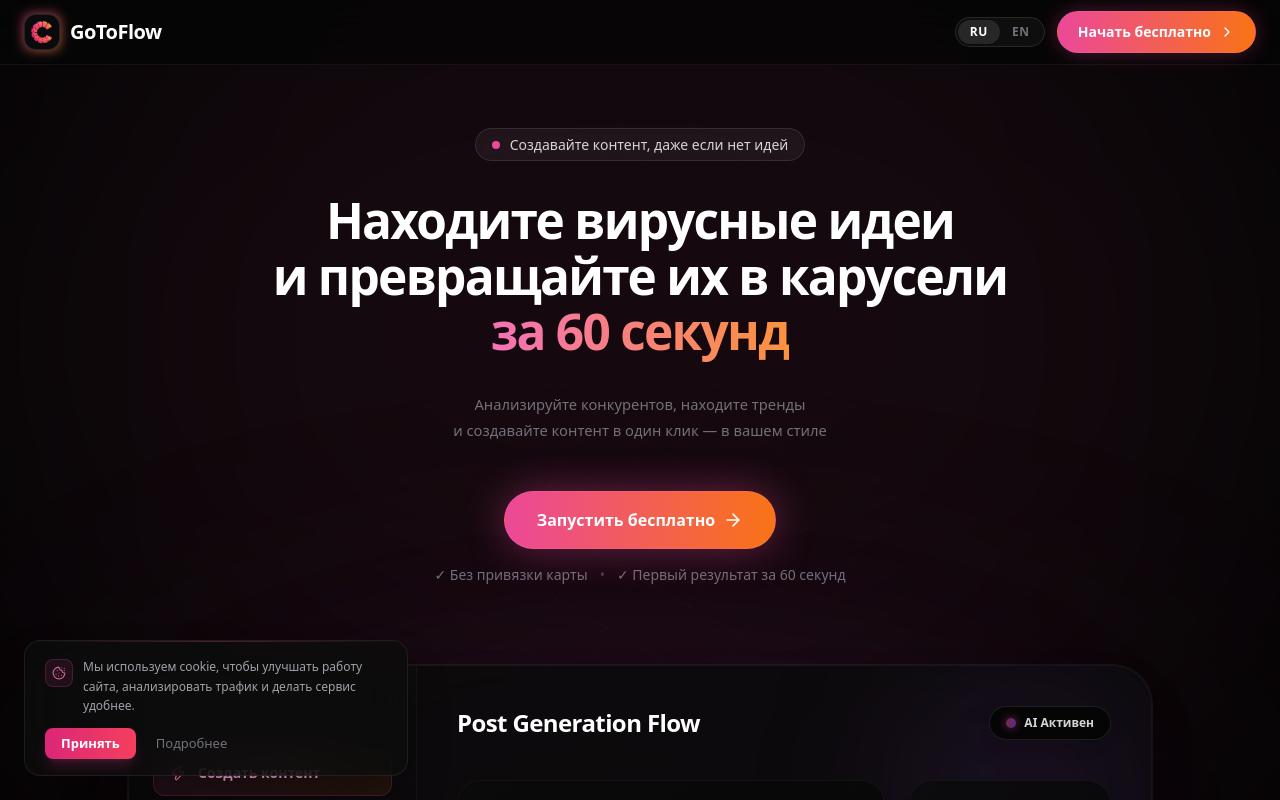
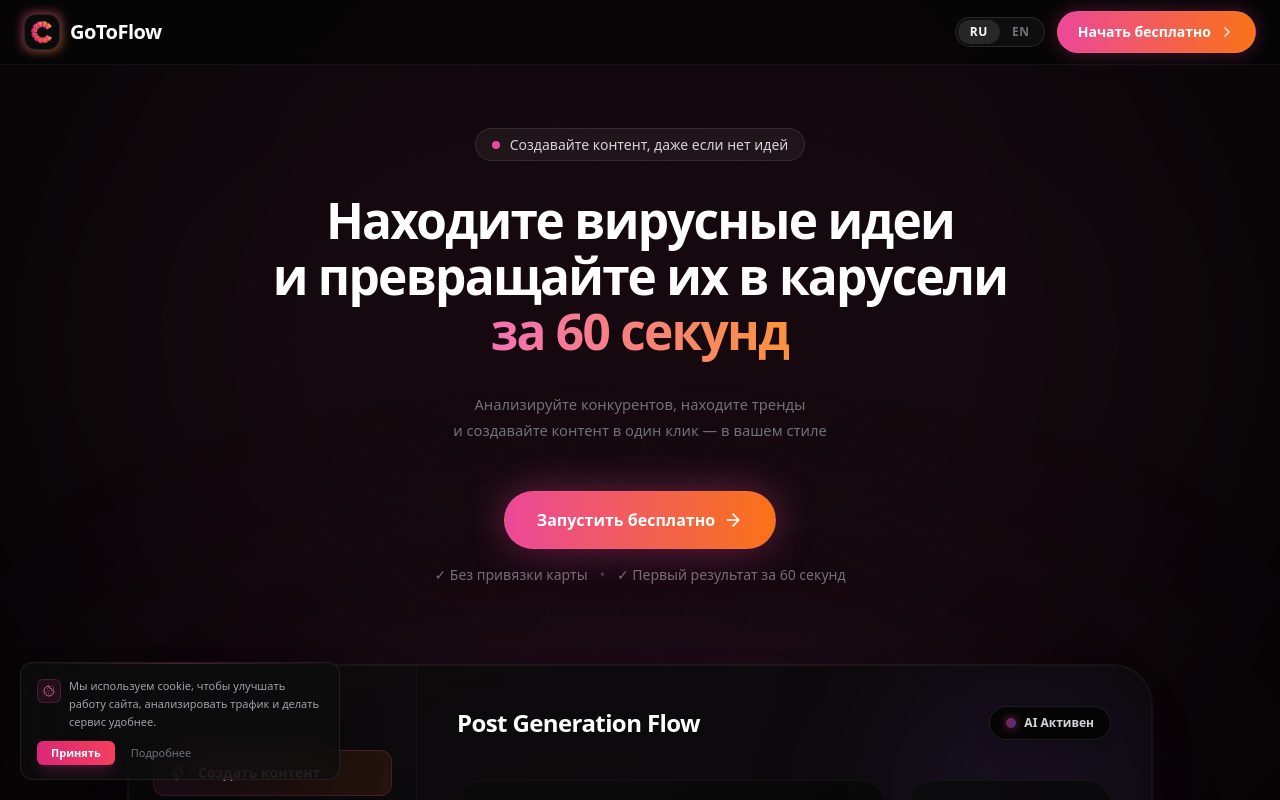
Before and after one commit to matteimikeska49-bot/gtf, a React (Vite) app: page / in a window 1280 px wide. Shown: the top 800 px of the page. Built offline with nearby package versions, Linux system fonts and the light colour scheme.

Commit message:
Make cookie banner more compact

```diff
--- a/src/components/CookieBanner.jsx
+++ b/src/components/CookieBanner.jsx
@@ -34,34 +34,34 @@ export const CookieBanner = () => {
             animate={{ y: 0, opacity: 1 }}
             exit={{ y: 100, opacity: 0 }}
             transition={{ duration: 0.5, ease: [0.21, 0.47, 0.32, 0.98] }}
-            className="fixed bottom-3 left-3 right-3 md:bottom-6 md:left-6 md:right-auto md:max-w-sm z-[180] pointer-events-auto"
+            className="fixed bottom-3 left-3 right-3 md:bottom-5 md:left-5 md:right-auto md:max-w-xs z-[180] pointer-events-auto"
           >
-            <div className="relative rounded-2xl border border-white/[0.08] bg-[#0d0d0d]/80 backdrop-blur-xl shadow-2xl shadow-black/40 overflow-hidden">
+            <div className="relative rounded-xl border border-white/[0.08] bg-[#0d0d0d]/80 backdrop-blur-xl shadow-2xl shadow-black/40 overflow-hidden">
               {/* Subtle top glow line */}
               <div className="absolute top-0 left-0 right-0 h-px bg-gradient-to-r from-transparent via-pink-500/30 to-transparent" />
 
-              <div className="px-4 py-3.5 md:px-5 md:py-4">
+              <div className="px-3.5 py-3 md:px-4 md:py-3.5">
                 {/* Cookie icon + text */}
-                <div className="flex items-start gap-2.5">
-                  <div className="mt-0.5 w-7 h-7 rounded-lg bg-pink-500/10 border border-pink-500/20 flex items-center justify-center shrink-0">
-                    <Cookie className="w-3.5 h-3.5 text-pink-400/80" />
+                <div className="flex items-start gap-2">
+                  <div className="mt-0.5 w-6 h-6 rounded-md bg-pink-500/10 border border-pink-500/20 flex items-center justify-center shrink-0">
+                    <Cookie className="w-3 h-3 text-pink-400/80" />
                   </div>
-                  <p className="text-xs leading-relaxed text-zinc-400">
+                  <p className="text-[11px] leading-relaxed text-zinc-400">
                     {t('cookie.message')}
                   </p>
                 </div>
 
                 {/* Buttons */}
-                <div className="flex items-center gap-2.5 mt-3">
+                <div className="flex items-center gap-2 mt-2.5">
                   <button
                     onClick={handleAccept}
-                    className="px-4 py-1.5 rounded-lg text-[13px] font-semibold text-white bg-gradient-to-r from-pink-600 to-rose-500 hover:from-pink-500 hover:to-rose-400 shadow-lg shadow-pink-500/20 transition-all duration-200 hover:shadow-pink-500/30"
+                    className="px-3.5 py-1 rounded-md text-[11px] font-semibold text-white bg-gradient-to-r from-pink-600 to-rose-500 hover:from-pink-500 hover:to-rose-400 shadow-lg shadow-pink-500/20 transition-all duration-200 hover:shadow-pink-500/30"
                   >
                     {t('cookie.accept')}
                   </button>
                   <button
                     onClick={() => setShowPrivacy(true)}
-                    className="px-2.5 py-1.5 rounded-lg text-[13px] text-zinc-500 hover:text-zinc-300 transition-colors duration-200"
+                    className="px-2 py-1 rounded-md text-[11px] text-zinc-500 hover:text-zinc-300 transition-colors duration-200"
                   >
                     {t('cookie.learnMore')}
                   </button>
```
